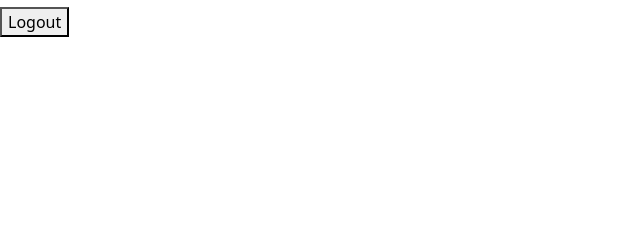
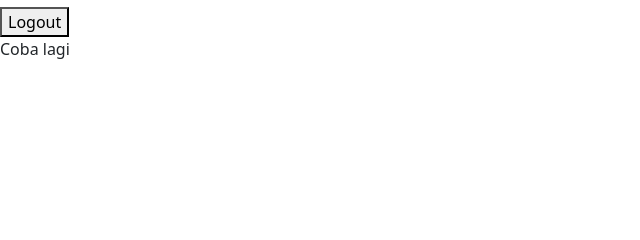
Before and after one commit to DhafinFK/shopping-list, a Django app: template main/templates/main.html in a window 1280 px wide. Shown: the part 369-609 px from the top of the page, without its empty margins (0-640 px from the left). Run offline with Django 4.2, Linux system fonts and the light colour scheme; the template is opened without the code that fills it: values that come from a table or form of the project are taken from there, others are empty; data comes from the database, SQL or seed files in the repository.

Commit message:
finished tutorial 4

```diff
--- a/main/templates/main.html
+++ b/main/templates/main.html
@@ -49,4 +49,6 @@
   <button>Logout</button>
 </a>
 
+<p>Coba lagi</p>
+
 {% endblock content %}
```
